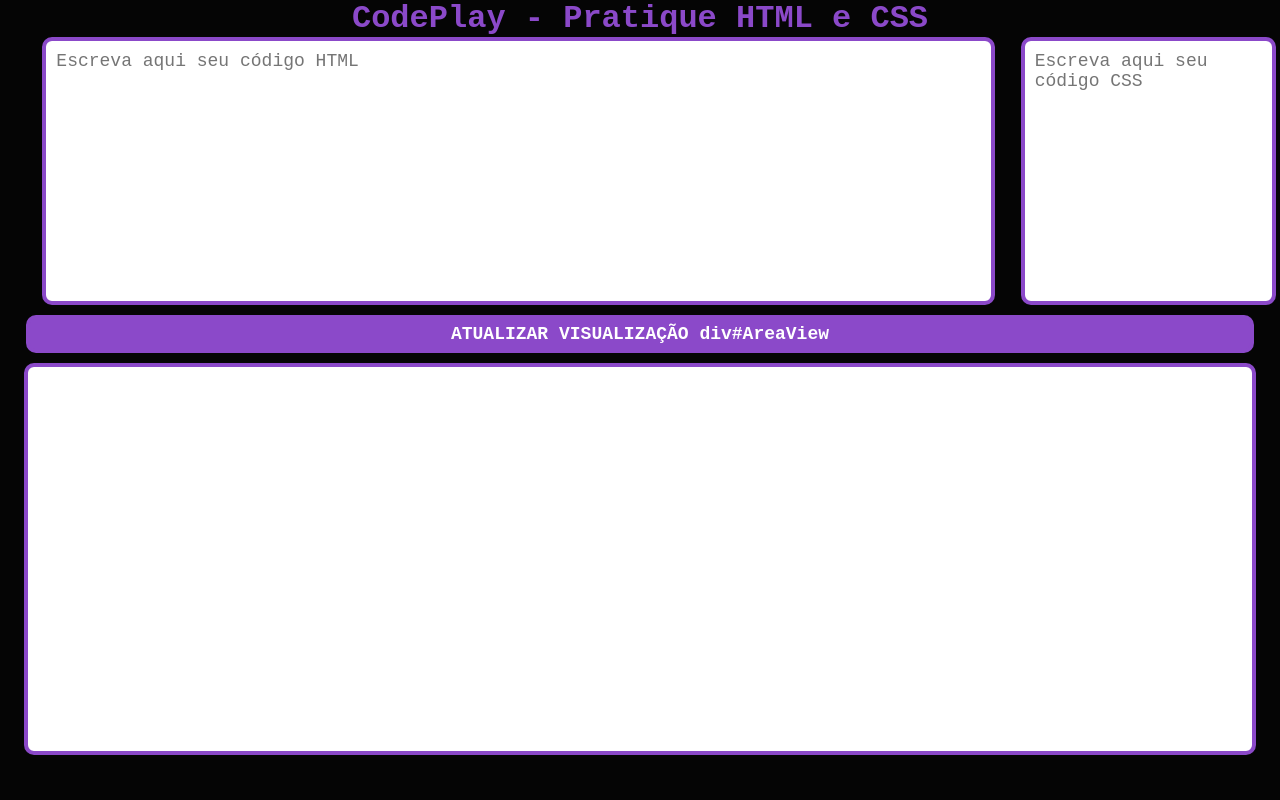
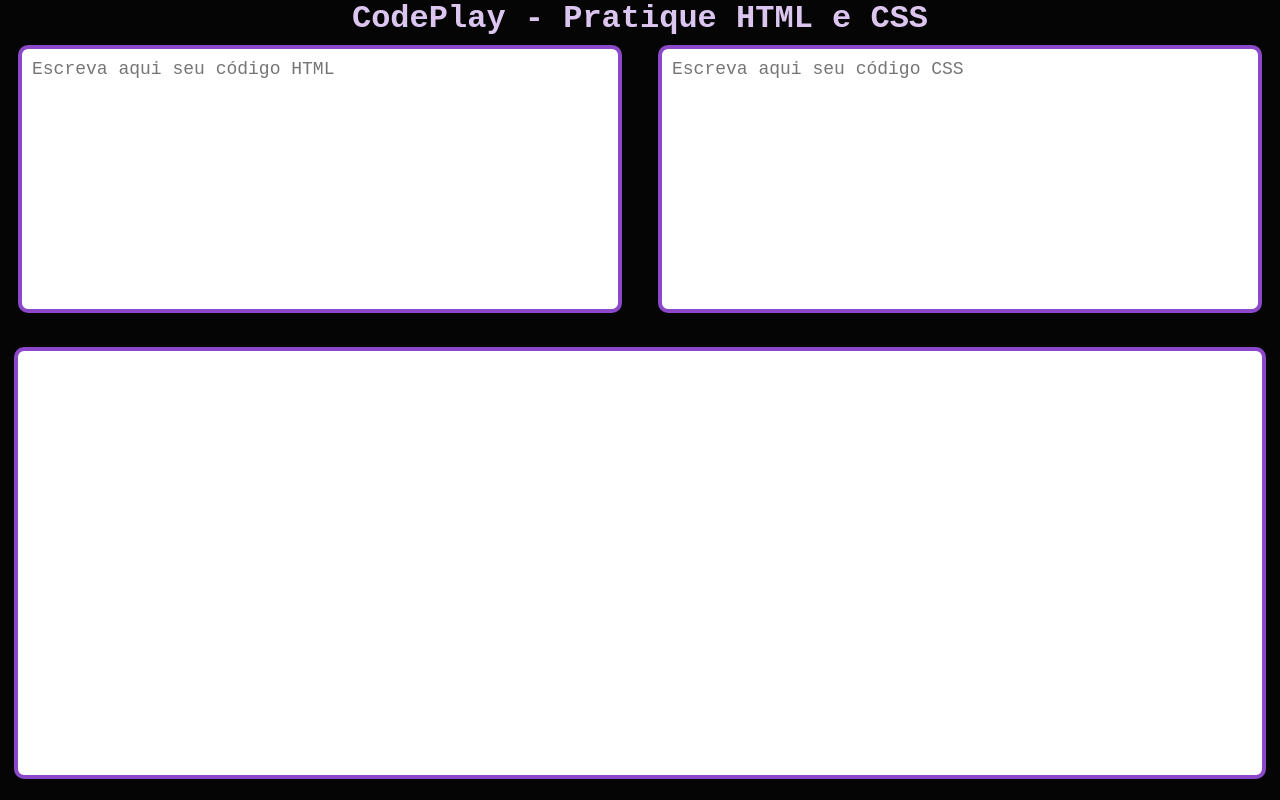
Before and after one commit to carlosmagno/CodePlay, a plain HTML site: page index.html in a window 1280 px wide. Drawn offline with Linux system fonts and the light colour scheme.

Commit message:
Novas alterações
Excluido botão e corrigido layout

```diff
--- a/estilo.css
+++ b/estilo.css
@@ -12,23 +12,25 @@ body {
     align-items: center;
     justify-items: center;
     display:grid;
-    grid-template-columns: 1fr 1fr;
+    grid-template-columns: 1fr 1fr 1fr 1fr;
     grid-template-areas:
     "x x x x"
     "a a b b"
     "y y y y"
     "d d d d";
-    gap :0;
+    row-gap :1vh;
 }
 #AreaView {
     grid-area: d;
     width: 94%;
-    min-height: 48vh;
+    min-height:48vh;
+    min-width: auto;
     height: auto;
     background-color: rgb(255, 255, 255);
     border-radius:10px;
     border: solid rgb(139, 73, 201) 4px;
-    padding-left: 20px;
+    padding: 20px;
+
 }
 
 #titulo {
@@ -39,7 +41,7 @@ body {
     height: 100%;
     font-family:'Courier New', Courier, monospace;
     font-weight: bold;
-    color: rgb(139, 73, 201);
+    color: rgb(220, 198, 240);
 }
 
 textarea {
@@ -59,7 +61,8 @@ textarea {
     width: 90%;
     min-width: auto;
     height: 30vh;
-    margin-right: -10px;
+
+
 
 }
 
@@ -71,7 +74,7 @@ textarea {
     width: 90%;
     min-width: auto;
     height: 30vh;
-    margin-left: -10px;
+
 }
 
 #areaJS {
```
Also changed, not shown: index.html (+2 -0 lines), README.md.
